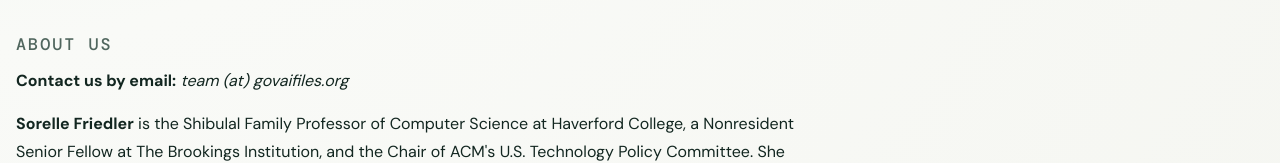
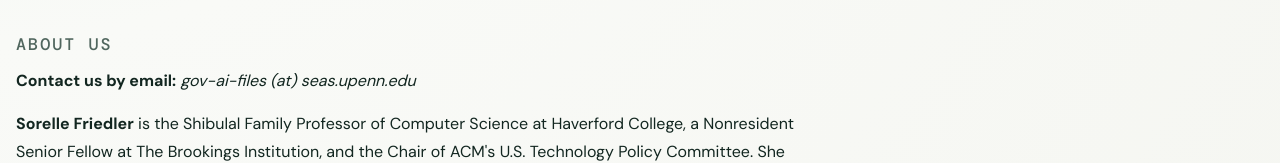
Before and after one commit to triphora/govaifiles.org, a SvelteKit app in the folder frontend/: page /about in a window 1280 px wide. Shown: the part 506-669 px from the top of the page. Built offline with nearby package versions, Linux system fonts and the light colour scheme.

Commit message:
Update email on about page

```diff
--- a/frontend/src/routes/about/+page.svelte
+++ b/frontend/src/routes/about/+page.svelte
@@ -12,9 +12,9 @@
 
 	<h2>About us</h2>
 
-	<p><strong>Contact us by email:</strong> <i>team (at) govaifiles.org</i></p>
+	<p><strong>Contact us by email:</strong> <i>gov-ai-files (at) seas.upenn.edu</i></p>
 
-	<p><strong>Sorelle Friedler</strong> is the Shibulal Family Professor of Computer Science at Haverford College, a Nonresident Senior Fellow at The Brookings Institution, and the Chair of ACM's U.S. Technology Policy Committee. She previously served as Assistant Director for Data and Democracy in the White House Office of Science and Technology Policy where she co-authored the AI Bill of Rights and contributed to federal policy on AI. Her research focuses on how AI impacts society, and she is a Co-Founder of the ACM Conference on Fairness, Accountability, and Transparency (FAccT)</p>
+	<p><strong>Sorelle Friedler</strong> is the Shibulal Family Professor of Computer Science at Haverford College, a Nonresident Senior Fellow at The Brookings Institution, and the Chair of ACM's U.S. Technology Policy Committee. She previously served as Assistant Director for Data and Democracy in the White House Office of Science and Technology Policy where she co-authored the AI Bill of Rights and contributed to federal policy on AI. Her research focuses on how AI impacts society, and she is a Co-Founder of the ACM Conference on Fairness, Accountability, and Transparency (FAccT).</p>
 
 	<p><strong>Danaé Metaxa</strong> is Raj and Neera Singh Term Assistant Professor at the University of Pennsylvania with joint appointments in Computer and Information Science and the Annenberg School for Communication, where they co-founded the Penn HCI group. Their research focuses on bias and representation in algorithmic systems across high-stakes domains including politics, employment, and advertising, with particular attention to impacts on marginalized communities.</p>
 
```
